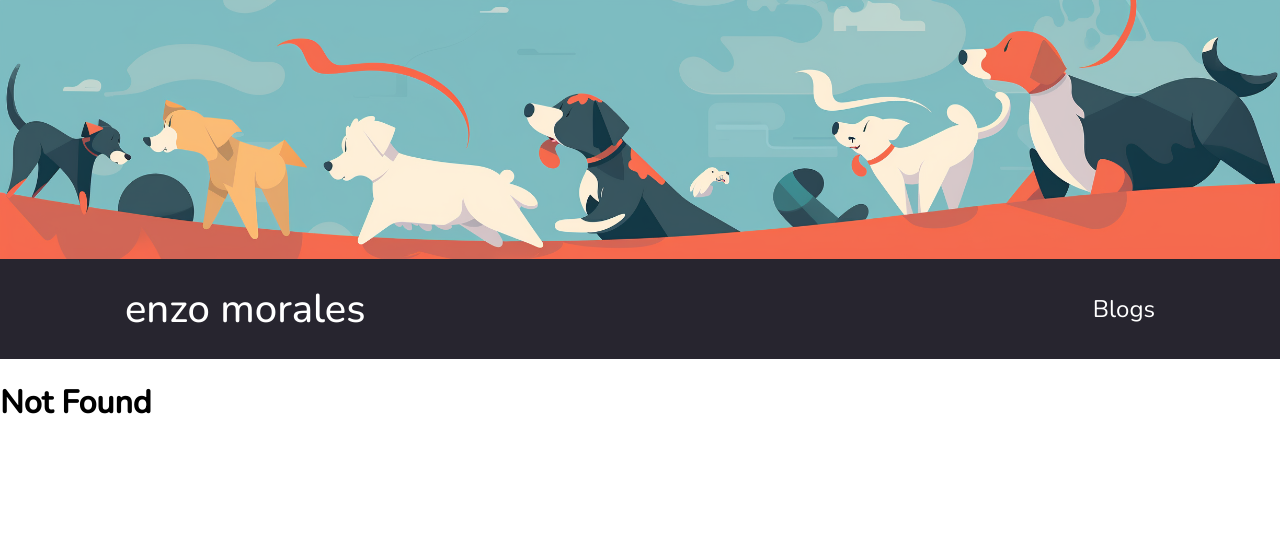
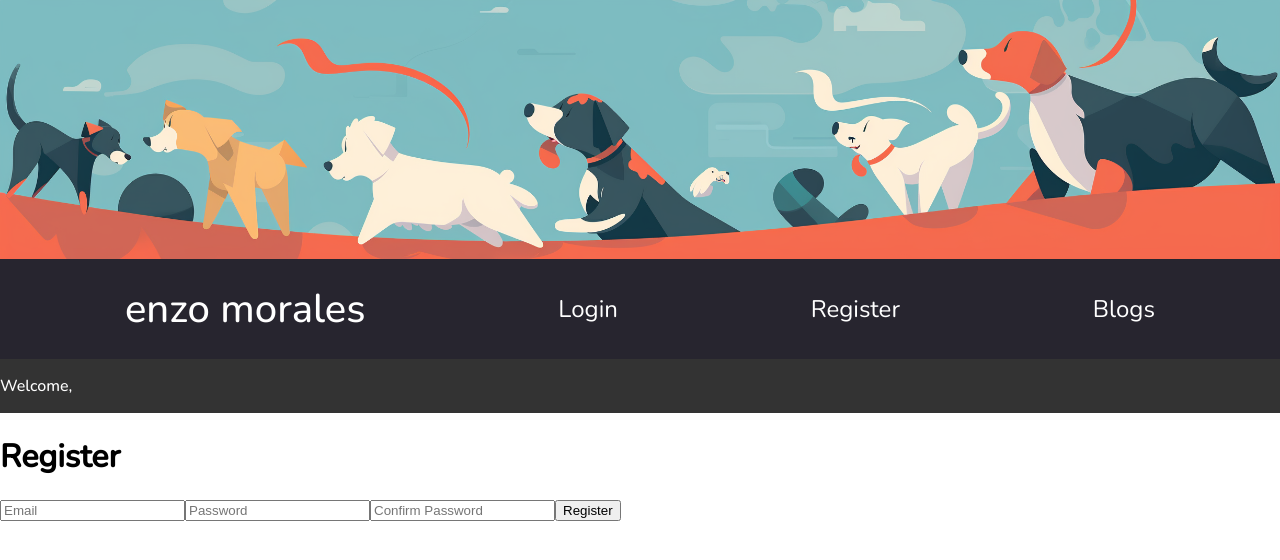
Before and after one commit to efmorales/expressBlogger-frontend, a React (Create React App) app: page /register in a window 1280 px wide. Before the commit this address had no page. Shown: the top 560 px of the page. Built offline with nearby package versions, Linux system fonts and the light colour scheme; no server answers.

Commit message:
Added alpha functionality for Login and Register pages

```diff
--- a/src/App.css
+++ b/src/App.css
@@ -49,6 +49,18 @@
 }
 
 .blogs-link {
+  color: white;
+  font-weight: 400;
+  font-size: 24px;
+}
+
+.login-link {
+  color: white;
+  font-weight: 400;
+  font-size: 24px;
+}
+
+.register-link {
   color: white;
   font-weight: 400;
   font-size: 24px;
--- a/src/App.js
+++ b/src/App.js
@@ -4,6 +4,8 @@ import Blogs from './Pages/Blogs';
 import BlogPost from './Components/BlogPost';
 import BlogForm from './Components/BlogForm';
 import NavBar from './Components/NavBar';
+import Login from './Pages/Login';
+import Register from './Pages/Register';
 
 function App() {
   return (
@@ -14,6 +16,8 @@ function App() {
         <Route path="/blogs" element={< Blogs /> } />
         <Route path="/blogs/:id" element={<BlogPost /> } />
         <Route path="/create-blog" element={<BlogForm />} />
+        <Route path="/login" element={<Login />} />
+        <Route path="/register" element={<Register />} />
         <Route path="*" element={<h1>Not Found</h1>} />
       </Routes>
     </BrowserRouter>
--- a/src/Components/NavBar.js
+++ b/src/Components/NavBar.js
@@ -1,6 +1,10 @@
 import { Link } from 'react-router-dom';
 
 import banner from '../Images/Zana_banner.png';
+
+import { useAuth } from '../Hooks/Auth';
+
+// the navbar will have a text welcoming the user if they are logged in
 
 export default function NavBar() {
     return (
@@ -8,8 +12,11 @@ export default function NavBar() {
             <img src={banner} alt='banner img' className='page-banner' />
             <div className='nav-bar-links'>
                 <Link to='/' className='enzo-link'>enzo morales</Link>
+                <Link to='/login' className='login-link'>Login</Link>
+                <Link to='/register' className='register-link'>Register</Link>
                 <Link to='/blogs' className='blogs-link'>Blogs</Link>
             </div>
+            <p className='welcome-message'>Welcome, {useAuth().user?.email}</p>
         </nav>
     );
 }
--- /dev/null
+++ b/src/Hooks/Auth.js
@@ -0,0 +1,114 @@
+import {
+    useState,
+    useEffect,
+    createContext,
+    useContext,
+    useMemo,
+} from 'react';
+const urlEndpoint = process.env.REACT_APP_URL_ENDPOINT;
+
+const AuthContext = createContext();
+
+export const useAuth = () => useContext(AuthContext);
+
+const registerUser = async (email, password) => {
+    const url = `${urlEndpoint}/users/register`;
+    const response = await fetch(url, {
+        method: 'POST',
+        headers: {
+            'Content-Type': 'application/json',
+        },
+        body: JSON.stringify({
+            email,
+            password,
+        }),
+    });
+    const data = await response.json();
+    return data;
+};
+
+const loginUser = async (email, password) => {
+    const url = `${urlEndpoint}/users/login`;
+    const response = await fetch(url, {
+        method: 'POST',
+        headers: {
+            'Content-Type': 'application/json',
+        },
+        body: JSON.stringify({
+            email,
+            password,
+        }),
+    });
+    const data = await response.json();
+    return data;
+};
+
+const setLSUserData = (token, email) => {
+    localStorage.setItem(
+        process.env.REACT_APP_TOKEN_HEADER_KEY, JSON.stringify({
+            token,
+            email,
+            })
+    )
+}
+
+const getLSUserData = () => {
+    return JSON.parse(localStorage.getItem(process.env.REACT_APP_TOKEN_HEADER_KEY));
+}
+
+const removeLSUserData = () => {
+    localStorage.removeItem(process.env.REACT_APP_TOKEN_HEADER_KEY);
+    return true;
+}
+
+export const AuthProvider = ({ children }) => {
+    const [userToken, setUserToken] = useState(null);
+    const [userEmail, setUserEmail] = useState("");
+    const [isAuthLoading, setIsAuthLoading] = useState(false);
+
+    useEffect(() => {
+        // get session data if is still active from the browser
+        const userData = getLSUserData();
+        if (userData && userData.token) {
+            setUserToken(userData.token);
+        }
+        if (userData && userData.email) {
+            setUserEmail(userData.email);
+        }
+    }, [isAuthLoading]);
+
+    const register = async (email, password) => {
+        setIsAuthLoading(true);
+        const registerResult = await registerUser(email, password);
+        setIsAuthLoading (false);
+        return registerResult;
+}
+
+const login = async (email, password) => {
+    setIsAuthLoading(true);
+    const loginResult = await loginUser(email, password);
+    if (loginResult.success) {
+        setLSUserData(loginResult.token, email);
+    }
+    setIsAuthLoading(false);
+    return loginResult;
+}
+
+const logout = async () => {
+    setIsAuthLoading(true);
+    await removeLSUserData();
+    setUserToken(null);
+    setUserEmail("");
+    setIsAuthLoading(false);
+}
+
+const value = useMemo(() => ({
+    userToken,
+    userEmail,
+    isAuthLoading,
+    register,
+    login,
+    logout,
+}), [userToken]);
+return <AuthContext.Provider value={value}>{children}</AuthContext.Provider>;
+}
--- /dev/null
+++ b/src/Pages/Login.js
@@ -0,0 +1,41 @@
+import { useState } from 'react';
+import { useAuth } from '../Hooks/Auth';
+import { useNavigate } from 'react-router-dom';
+
+export default function Login() {
+    const [email, setEmail] = useState('');
+    const [password, setPassword] = useState('');
+    const { login } = useAuth();
+    const navigate = useNavigate();
+    const [loginMessage, setLoginMessage] = useState('');
+
+    const handleSubmit = async (e) => {
+        e.preventDefault();
+        const data = await login(email, password);
+        if (data.token) {
+            navigate('/blogs');
+        }
+    };
+
+    return (
+        <div className='login-section'>
+            <h1>Login</h1>
+            <p>{loginMessage}</p>
+            <form onSubmit={handleSubmit}>
+                <input
+                    type='email'
+                    placeholder='Email'
+                    value={email}
+                    onChange={(e) => setEmail(e.target.value)}
+                />
+                <input
+                    type='password'
+                    placeholder='Password'
+                    value={password}
+                    onChange={(e) => setPassword(e.target.value)}
+                />
+                <button type='submit'>Login</button>
+            </form>
+        </div>
+    );
+}
--- /dev/null
+++ b/src/Pages/Register.js
@@ -0,0 +1,46 @@
+import {useState} from 'react';
+import {useAuth} from '../Hooks/Auth';
+import {useNavigate} from 'react-router-dom';
+
+export default function Register() {
+    const [email, setEmail] = useState('');
+    const [password, setPassword] = useState('');
+    const [confirmPassword, setConfirmPassword] = useState('');
+    const {register} = useAuth();
+    const navigate = useNavigate();
+
+    const handleSubmit = async (e) => {
+        e.preventDefault();
+        const data = await register(email, password, confirmPassword);
+        if (data.token) {
+            navigate('/blogs');
+        }
+    };
+
+    return (
+        <div className='register-section'>
+            <h1>Register</h1>
+            <form onSubmit={handleSubmit}>
+                <input
+                    type='email'
+                    placeholder='Email'
+                    value={email}
+                    onChange={(e) => setEmail(e.target.value)}
+                />
+                <input
+                    type='password'
+                    placeholder='Password'
+                    value={password}
+                    onChange={(e) => setPassword(e.target.value)}
+                />
+                <input
+                    type='password'
+                    placeholder='Confirm Password'
+                    value={confirmPassword}
+                    onChange={(e) => setConfirmPassword(e.target.value)}
+                />
+                <button type='submit'>Register</button>
+            </form>
+        </div>
+    );
+}
--- a/src/index.js
+++ b/src/index.js
@@ -3,11 +3,14 @@ import ReactDOM from 'react-dom/client';
 import './index.css';
 import App from './App';
 import reportWebVitals from './reportWebVitals';
+import { AuthProvider } from './Hooks/Auth';
 
 const root = ReactDOM.createRoot(document.getElementById('root'));
 root.render(
   <React.StrictMode>
-    <App />
+    <AuthProvider>
+      <App />
+    </AuthProvider>
   </React.StrictMode>
 );
 
```
